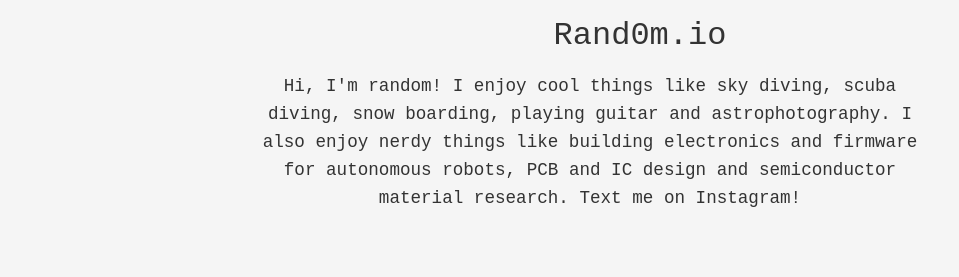
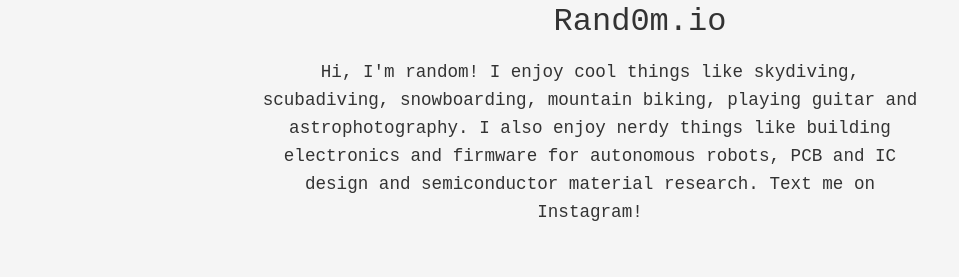
Before and after one commit to rand0m-io/rand0m-io.github.io, a plain HTML site: page index.html in a window 1280 px wide. Shown: the part 395-672 px from the top of the page, without its empty margins (0-959 px from the left). Drawn offline with nearby package versions, Linux system fonts and the light colour scheme; a small style sheet from the web is missing.

Commit message:
Update index.html

```diff
--- a/index.html
+++ b/index.html
@@ -133,7 +133,7 @@
 
     <!-- Add description here -->
     <div class="description text-center mt-3">
-      Hi, I'm random! I enjoy cool things like sky diving, scuba diving, snow boarding, playing guitar and astrophotography.
+      Hi, I'm random! I enjoy cool things like skydiving, scubadiving, snowboarding, mountain biking, playing guitar and astrophotography.
       I also enjoy nerdy things like building electronics and firmware for autonomous robots, PCB and IC design and semiconductor
       material research. Text me on
       <a href="https://www.instagram.com/rand0m.io/" target="_blank" rel="noopener noreferrer">Instagram</a>!
```
